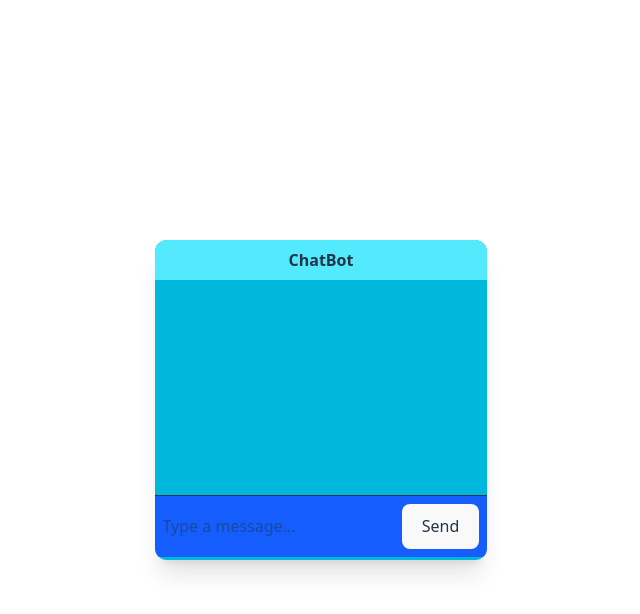
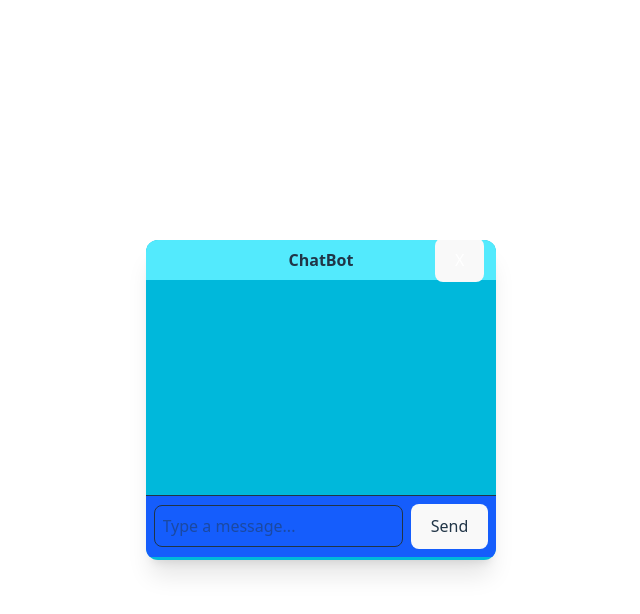
Before and after one commit to Ankit-1204/sigil, a React (Vite) app in the folder coal/: page / in a window 1280 px wide. Both pictures are taken after a click on the button 640 px from the left and 400 px from the top of the page. Shown: the top 614 px of the page, without its empty margins (319-959 px from the left). Built offline with nearby package versions, Linux system fonts and the light colour scheme.

Commit message:
initial design built

```diff
--- a/coal/package.json
+++ b/coal/package.json
@@ -20,7 +20,8 @@
     "axios": "^1.8.2",
     "postcss-cli": "^11.0.0",
     "react": "^19.0.0",
-    "react-dom": "^19.0.0"
+    "react-dom": "^19.0.0",
+    "react-draggable": "^4.4.6"
   },
   "devDependencies": {
     "@eslint/js": "^9.21.0",
--- a/coal/src/components/ChatWidget.jsx
+++ b/coal/src/components/ChatWidget.jsx
@@ -9,7 +9,7 @@ export const ChatWidget= ({apiUrl, initialPrompt, widgetProp ,windowProp , messa
     }
     return(
         <div className={'widgetProp'}>
-            {active ? <Chat initialPrompt='Talk like superman'/> :<button onClick={()=>handleClick()}> <FontAwesomeIcon icon={faMessage} /> </button>}
+            {active ? <Chat initialPrompt='Talk like superman' handleClick={handleClick}/> :<button onClick={()=>handleClick()}> <FontAwesomeIcon icon={faMessage} /> </button>}
         </div>
 
     )
--- a/coal/src/components/ChatWindow.jsx
+++ b/coal/src/components/ChatWindow.jsx
@@ -3,7 +3,7 @@ import { useState , useEffect} from 'react';
 import axios from "axios"
 import './Window.css'
 const API = 'http://127.0.0.1:8080/chat'
-export const Chat= ({ initialPrompt,windowProp , messageProp})=>{
+export const Chat= ({ initialPrompt,windowProp , messageProp, handleClick})=>{
     const [input, setInput] = useState("");
     const Prompt=initialPrompt || "You are a helpfull bot. Talk like batman."
     const [messages, setMessages] = useState([]);
@@ -17,19 +17,18 @@ export const Chat= ({ initialPrompt,windowProp , messageProp})=>{
         setInput('')
 
         const response= await axios.post(API,{system: initialPrompt,message:newMessage})
-        console.log(response.data.reply)
         setMessages([...newMessage,{text:response.data.reply, role:'model'}])
     }
     return(
         <div className={`flex flex-col w-full max-w-md h-80 overflow-hidden pb-[3px] bg-cyan-500 rounded-xl shadow-xl ${windowProp || ""} `}>
-           <div className= {`flex py-2 bg-cyan-300 justify-center font-bold ${messageProp || ""}`}>ChatBot</div>
+           <div className= {`relative py-2 bg-cyan-300 font-bold text-center  ${messageProp || ""}`}>ChatBot <button onClick={()=>handleClick()} className="absolute right-3 top-1/2 transform -translate-y-1/2 bg-red-500 text-white rounded-full px-3 py-1 text-sm hover:bg-red-600">X</button></div>
            <div className='flex-grow overflow-y-auto p-2 space-y-2'>
             {messages.map((msg,index)=>(<div key={index} className={`p-2 rounded-lg ${
           msg.role === 'user' ? 'bg-blue-700 self-end text-right' : 'bg-gray-700 self-start text-left'
         } break-words max-w-full`}>{msg.text}, {msg.sender}</div>))}
            </div>
            <div className="flex items-center gap-2 border-t bg-blue-600 p-2">
-            <input type="text" value={input} onChange={(e) => setInput(e.target.value)} placeholder="Type a message..." />
+            <input type="text" value={input} className="flex-grow border rounded-lg p-2 outline-none" onChange={(e) => setInput(e.target.value)} placeholder="Type a message..." />
             <button onClick={handleSend}>Send</button>
             </div>
         </div>
```
Also changed, not shown: 1 other file (tests, documents, lock files or other folders).
